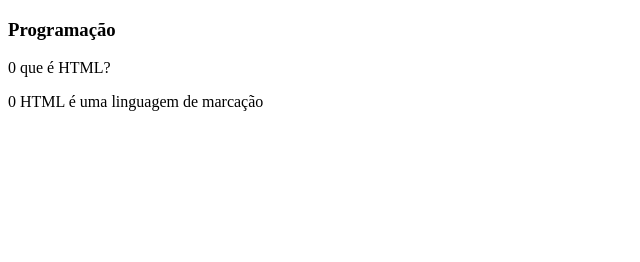
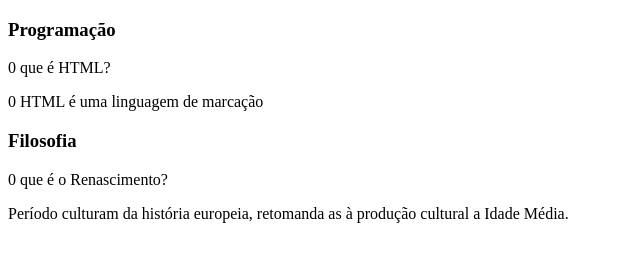
Before and after one commit to RafaelLDuarte/primeiro-passos-do-HTML, a plain HTML site: page index.html in a window 1280 px wide. Shown: the whole page, without its empty margins (0-640 px from the left). Drawn offline with Linux system fonts and the light colour scheme.

Commit message:
Atualizar o index.html

```diff
--- a/index.html
+++ b/index.html
@@ -21,3 +21,36 @@
                     <div class="cartao_conteudo resposta">
                         <p>0 HTML é uma linguagem de marcação</p>
                     </div>
+                   </div>
+
+</article>
+
+<!--Segunda Pergunta-->
+
+<article class="cartao">
+
+<div class="cartao_conteudo">
+
+<h3>Filosofia</h3>
+
+<div class="cartao_conteudo_pergunta">
+
+<p>0 que é o Renascimento?</p>
+
+</div>
+
+<div class="cartao__conteudo resposta">
+
+<p>Período culturam da história europeia, retomanda as à produção cultural a Idade Média.</p>
+
+</div>
+
+</div>
+
+</article>
+
+<!--Terceira Pergunta-->
+
+<article class="cartao">
+
+<div class="cartao_conteudo">
```
